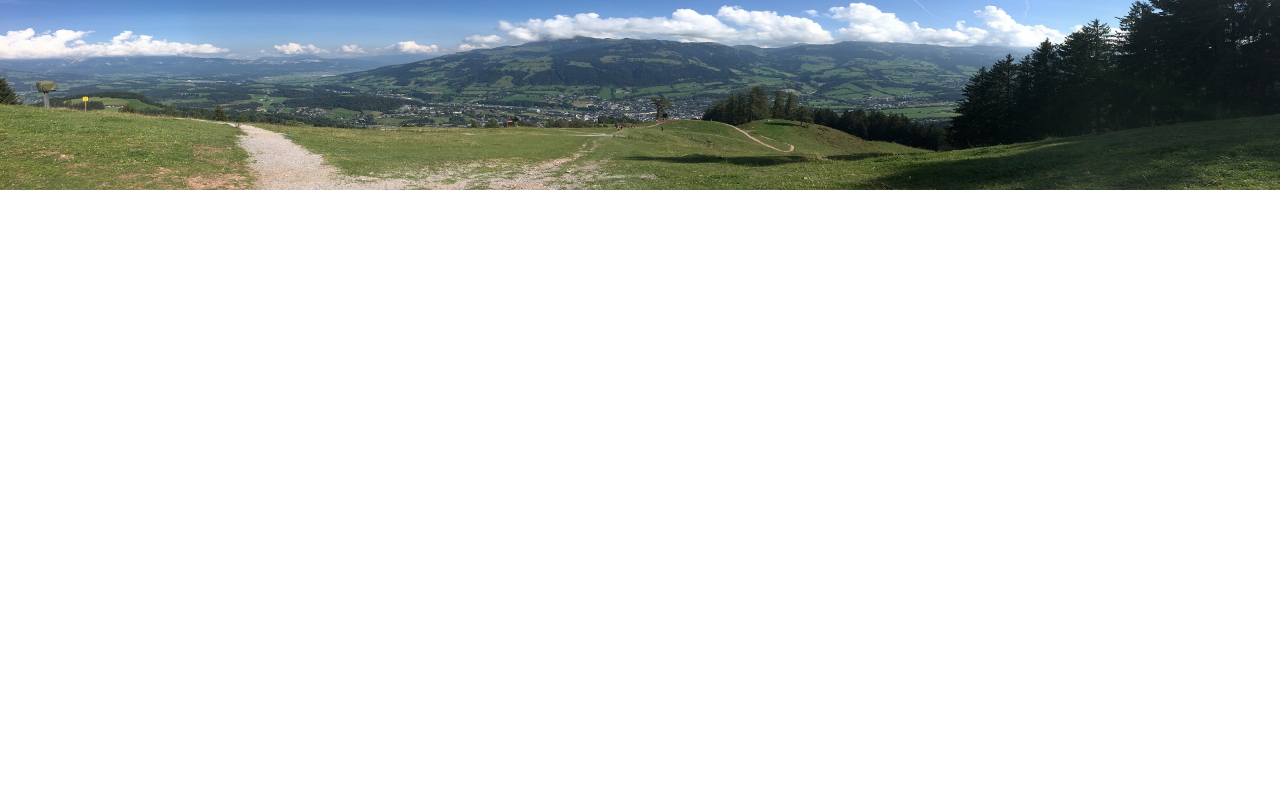
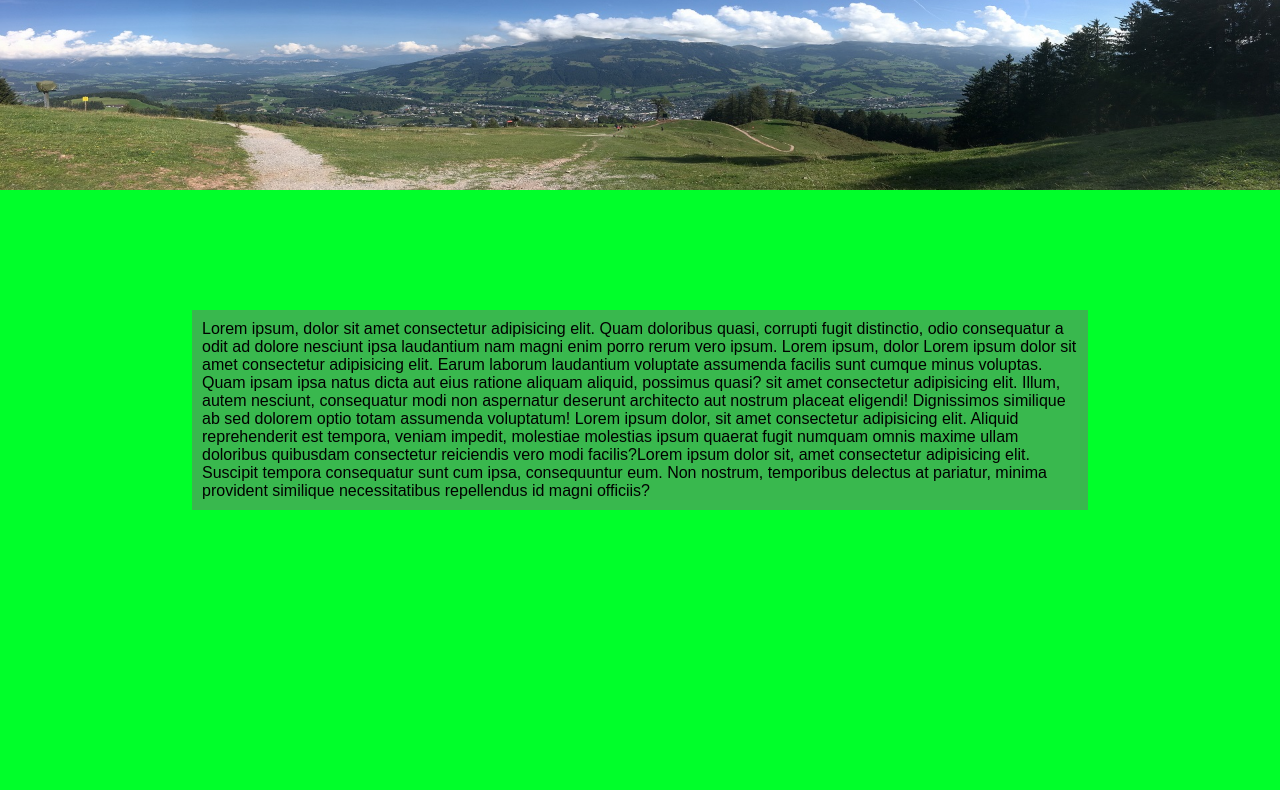
Before and after one commit to LandvoigtStefan/webt_Natur, a plain HTML site: page webseiteNatur/naturProject.html in a window 1280 px wide. Shown: the part 60-850 px from the top of the page. Before the commit the page ends 800 px from the top, so only its background shows below. Drawn offline with Linux system fonts and the light colour scheme.

Commit message:
Parallax Effekt gemacht

```diff
--- a/webseiteNatur/naturProject.html
+++ b/webseiteNatur/naturProject.html
@@ -6,13 +6,12 @@
         <meta name="viewport" content="width=device-width, initial-scale=1.0">
         <title>Leistungen</title>
         <link rel="stylesheet" type="text/css" media="screen" href="src/css/styles.css" >
+        <link rel="stylesheet" type="text/css" media="screen" href="src/css/parallax.css" >
         <link href="https://fonts.googleapis.com/css?family=Lato|Raleway" rel="stylesheet">
     </head>
-
     <body>
-
 <!-- === Navigationsleiste === -->
-
+<div class="fixed">
         <nav id="header-nav">
             <div  class="container" id="desktop-nav">
                 <div class="row">
@@ -31,9 +30,9 @@
                     </div>
                 </div>
             </div>
+        </div>
 
-
-
+        <div class="fixed">
             <div class="container" id="mobile-nav">
                 <div class="row">
                     <div class="col-6">
@@ -57,13 +56,62 @@
                 </div>
             </div>
         </nav>
-
+    </div>
 <!-- === Heade-Banner === -->
 
         <header id="header-banner-small"></header>
 
+        <!--<div class="container">
+            <div class="background1">
+                <div class="buttondiv">
+                    <a href="index.html" class="button">Get Start</a>
+                </div>
+            </div>
+
+            <div class="welcome">
+                <h3 class="heading">Wellcome to our Website</h3>
+                <p>Lorem ipsum dolor sit amet, consectetur adipisicing elit. Rerum, doloremque. Ipsum assumenda quam ea ipsam nam perspiciatis, veniam dolore eius reiciendis hic, facere rerum praesentium natus magni. Explicabo, earum voluptas!</p>
+            </div>
 
 
+            <div class="background2">
+                <div class="buttondiv">
+                    <a href="index.html" class="button">About Us</a>
+                </div>
+            </div>
+
+            <div class="wrapper">
+                <h3 class="heading"></h3>
+                <p>Lorem ipsum dolor sit amet, consectetur adipisicing elit. Rerum, doloremque. Ipsum assumenda quam ea ipsam nam perspiciatis, veniam dolore eius reiciendis hic, facere rerum praesentium natus magni. Explicabo, earum voluptas!</p>
+            </div>
+
+
+            <div class="background3">
+                <div class="buttondiv">
+                    <a href="index.html" class="button">Contact</a>
+                </div>
+            </div>
+
+            <div class="wrapper">
+                <h3 class="heading"></h3>
+                <p>Lorem ipsum dolor sit amet, consectetur adipisicing elit. Rerum, doloremque. Ipsum assumenda quam ea ipsam nam perspiciatis, veniam dolore eius reiciendis hic, facere rerum praesentium natus magni. Explicabo, earum voluptas!</p>
+            </div>
+        </div>-->
+
+        <div class="outer-wrapper">
+            <div class="wrapper">
+                <div class="slide one">
+                    <div class="textarea1">
+                        Lorem ipsum, dolor sit amet consectetur adipisicing elit. Quam doloribus quasi, corrupti fugit distinctio, odio consequatur a odit ad dolore nesciunt ipsa laudantium nam magni enim porro rerum vero ipsum. Lorem ipsum, dolor Lorem ipsum dolor sit amet consectetur adipisicing elit. Earum laborum laudantium voluptate assumenda facilis sunt cumque minus voluptas. Quam ipsam ipsa natus dicta aut eius ratione aliquam aliquid, possimus quasi? sit amet consectetur adipisicing elit. Illum, autem nesciunt, consequatur modi non aspernatur deserunt architecto aut nostrum placeat eligendi! Dignissimos similique ab sed dolorem optio totam assumenda voluptatum! Lorem ipsum dolor, sit amet consectetur adipisicing elit. Aliquid reprehenderit est tempora, veniam impedit, molestiae molestias ipsum quaerat fugit numquam omnis maxime ullam doloribus quibusdam consectetur reiciendis vero modi facilis?Lorem ipsum dolor sit, amet consectetur adipisicing elit. Suscipit tempora consequatur sunt cum ipsa, consequuntur eum. Non nostrum, temporibus delectus at pariatur, minima provident similique necessitatibus repellendus id magni officiis?
+                    </div>
+                </div>
+                <div class="slide two"></div>
+                <div class="slide three"></div>
+                <div class="slide four"></div>
+            </div>
+
+
+        </div>
     </body>
 
 </html>
--- /dev/null
+++ b/webseiteNatur/src/css/parallax.css
@@ -0,0 +1,237 @@
+/* === Parallax Effekt === */
+/*body, html, .container
+{
+    height: 100%;
+    margin: 0;
+    font-family: Arial, Helvetica, sans-serif;
+}
+
+.background1, .background2, .background3
+{
+    position: relative;
+    opacity: 0.6;
+    background-attachment: fixed;
+    background-position: center;
+    background-repeat: no-repeat;
+    background-size: cover;
+}
+
+.background1
+{
+    background-image: url('../img/banner1.png');
+    height: 100%;
+}
+
+.background2
+{
+    background-image: url('../img/banner2.png');
+    height: 350px;
+}
+
+.background3
+{
+    background-image: url('../img/banner3.png');
+    height: 350px;
+}
+
+.buttondiv
+{
+    position: absolute;
+    top: 50%;
+    left: 47%;
+    text-align: center;
+}
+
+.button
+{
+    text-transform: uppercase;
+    text-decoration: none;
+    border: 2px solid white;
+    color: white;
+    padding: 16px;
+    font-size: 22px;
+    letter-spacing: 8px;
+}
+
+.button:hover
+{
+    background-color: #232425;
+    transition: 1s;
+    opacity: 50%;
+}
+
+.heading
+{
+    letter-spacing: 4px;
+    text-transform: uppercase;
+    text-align: center;
+    color: black;
+}
+
+.welcome
+{
+    color: rgb(105, 105, 105);
+}
+
+.fixed
+{
+
+}*/
+
+/* === Parallax Effekt === */
+/*body, html, .container
+{
+    height: 100%;
+    margin: 0;
+    font-family: Arial, Helvetica, sans-serif;
+}
+
+.background1, .background2, .background3
+{
+    position: relative;
+    opacity: 0.6;
+    background-attachment: fixed;
+    background-position: center;
+    background-repeat: no-repeat;
+    background-size: cover;
+}
+
+.background1
+{
+    background-image: url('banner1.png');
+    height: 100%;
+}
+
+.background2
+{
+    background-image: url('banner2.png');
+    height: 350px;
+}
+
+.background3
+{
+    background-image: url('banner3.png');
+    height: 350px;
+}
+
+.buttondiv
+{
+    position: absolute;
+    top: 50%;
+    left: 47%;
+    text-align: center;
+}
+
+.button
+{
+    text-transform: uppercase;
+    text-decoration: none;
+    border: 2px solid white;
+    color: white;
+    padding: 16px;
+    font-size: 22px;
+    letter-spacing: 8px;
+}
+
+.button:hover
+{
+    background-color:;
+    transition: 1s;
+    opacity: 50%;
+}
+
+.heading
+{
+    letter-spacing: 4px;
+    text-transform: uppercase;
+    text-align: center;
+    color: black;
+}
+
+.welcome
+{
+    color: rgb(105, 105, 105);
+}*/
+
+body, html
+{
+    height: 100%;
+    margin: 0;
+    padding: 0;
+    font-family: Arial, Helvetica, sans-serif;
+}
+
+.slide{
+    width: 100vw;
+    height: 300vw;
+}
+
+.wrapper{
+    display: flex;
+    flex-direction: row;
+    width: 400vw;
+    height: 200vh;
+    transform: rotate(90deg) translateY(-100vh);
+    transform-origin: top left;
+}
+
+.one{
+    background: rgb(0, 255, 42);
+    /*background: url("banner1.png")  center;
+    background-size:  100vw 100vh;*/
+}
+
+.two{
+    background: rgb(76, 0, 255);
+    /*background: url("banner2.png")  center;
+    background-size:  100vw 100vh;*/
+}
+
+.three{
+    background: rgb(255, 0, 0) 100px 100px;
+    /*background: url("banner3.png")  center;
+    background-size:  100vw 100vh;*/
+}
+
+.four{
+    background: rgb(174, 0, 255);
+}
+
+.outer-wrapper{
+    width: 100vh;
+    height: 100vw;
+    transform: rotate(-90deg) translatex(-100vh);
+    transform-origin: top left;
+    overflow-y: scroll;
+    overflow-x: hidden;
+    position: absolute;
+    scrollbar-width: none;
+    -ms-overflow-style: none;
+}
+
+::-webkit-scrollbar{
+    display: none;
+}
+
+
+.textarea1{
+    /*width: 70vw;
+    height: 50vw;*/
+    width: 70vw;
+    height: auto;
+    max-height: 50vh;
+
+    padding: 10px;
+    overflow: hidden;
+    overflow-y: scroll;
+    margin-top: 15vh;
+    margin-bottom: 15vh;
+    margin-left: auto;
+    margin-right: auto;
+    background-color: rgba(114, 114, 114, 0.5);
+}
+
+.textarea1:hover{
+    overflow: hidden;
+    overflow-y: scroll;
+}
--- a/webseiteNatur/src/css/styles.css
+++ b/webseiteNatur/src/css/styles.css
@@ -6,8 +6,15 @@
 
 body{
     margin: 0;
+    padding: 0;
     font-family: 'Raleway', 'Lato', 'Helvetica Neue', 'Arial', sans-serif;
     font-size: 16px;
+}
+
+html
+{
+    margin: 0;
+    padding: 0;
 }
 
 
@@ -357,7 +364,7 @@ Rot         =   #A62C21
 /* === Grid-System === */
 
 .container{
-    width: 95%;
+    width: 100%;
     margin-left: auto;
     margin-right: auto;
 
@@ -410,6 +417,7 @@ Rot         =   #A62C21
 }
 
 @media (max-width: 768px){
+    #main_text > .container > .row > .col-3 >  #bild{display: none;}
     #desktop-nav{display: none;}
     #mobile-nav{display: block;}
 }
```
Also changed, not shown: webseiteNatur/impresum.html (+3 -4 lines), webseiteNatur/index.html (+0 -11 lines).
